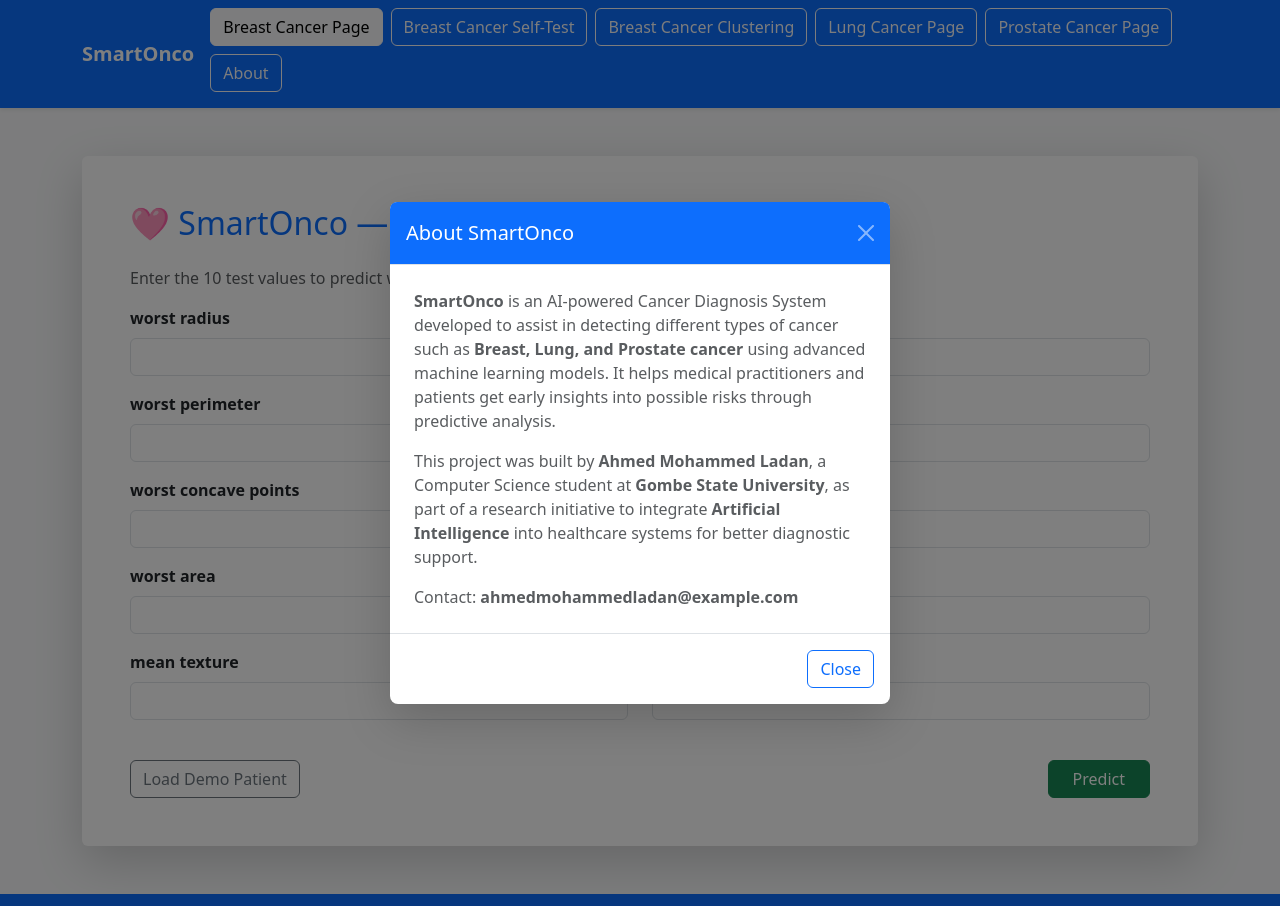
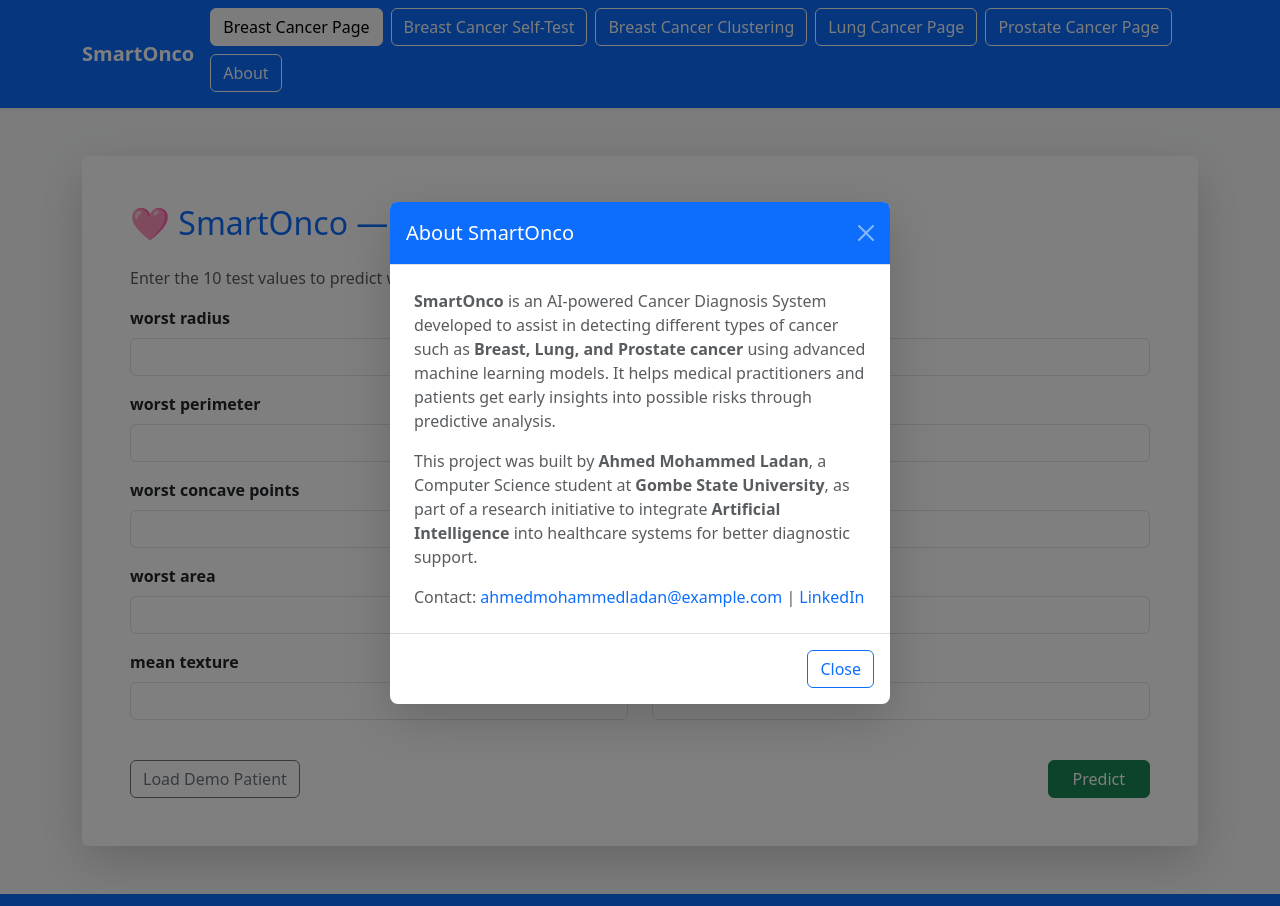
Before and after one commit to ahmedmohammedladan-cpu/SmartOnco, a Flask app: page / in a window 1280 px wide, after a click on "About". Run offline with Flask 3, Linux system fonts and the light colour scheme; parts of the project's set-up code (start-up, migrations or seed data) failed here and were passed over.

Commit message:
Update index.html

```diff
--- a/templates/index.html
+++ b/templates/index.html
@@ -89,8 +89,10 @@
           <b>Gombe State University</b>, as part of a research initiative to integrate
           <b>Artificial Intelligence</b> into healthcare systems for better diagnostic support.
         </p>
-        <p class="text-muted mb-0">
-          Contact: <b>ahmedmohammedladan@example.com</b>
+         <p class="text-muted mb-0">
+          Contact:
+          <a href="mailto:ahmedmohammedladan@gmail.com" class="text-decoration-none">ahmedmohammedladan@example.com</a> |
+          <a href="https://www.linkedin.com/in/ahmed-mohammed-ladan/" target="_blank" class="text-decoration-none">LinkedIn</a>
         </p>
       </div>
       <div class="modal-footer">
```
